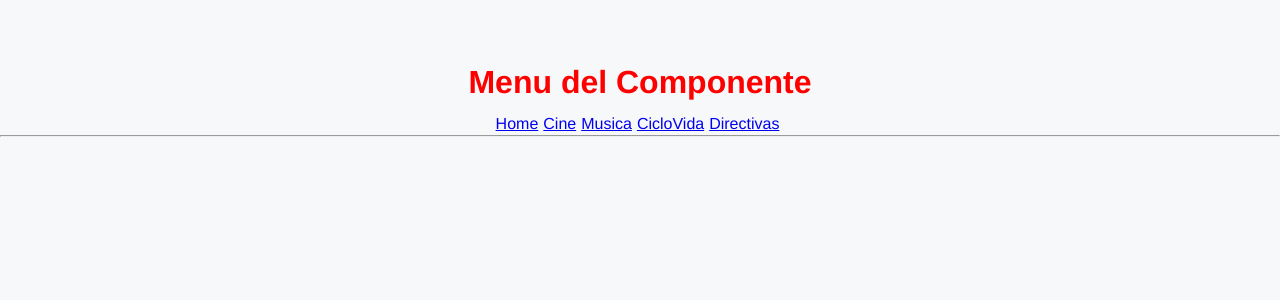
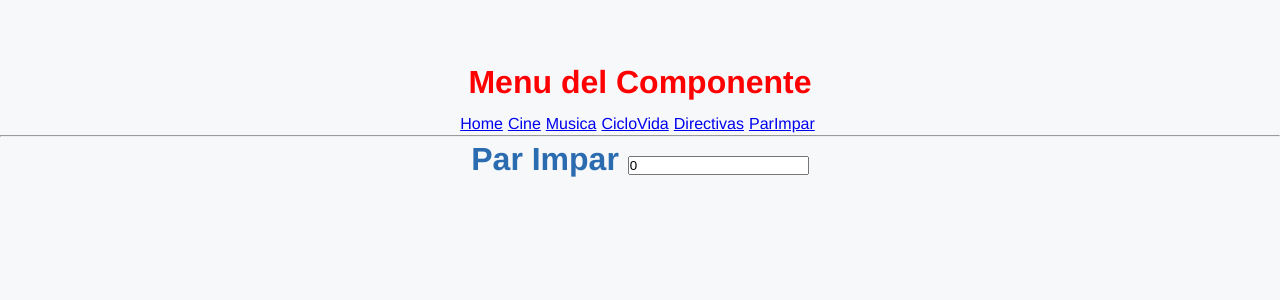
Before and after one commit to Alejandro4092/primervue, a Vue app: page /parimpar in a window 1280 px wide. Shown: the top 300 px of the page. Built offline with nearby package versions, Linux system fonts and the light colour scheme.

Commit message:
parimpar

```diff
--- a/src/Router.js
+++ b/src/Router.js
@@ -3,6 +3,7 @@ import CineComponent from './components/CineComponent.vue'
 import MusicaComponent from './components/MusicaComponent.vue'
 import CicloVida from  './components/CicloVida.vue'
 import DirectivasComponent from './components/DirectivasComponent.vue'
+import ParImpar from './components/ParImpar.vue'
 import { createRouter, createWebHistory } from 'vue-router'
 
 const myRoutes = [
@@ -20,6 +21,9 @@ const myRoutes = [
     },
     {
         path:"/directivas", component: DirectivasComponent
+    },
+     {
+        path:"/parimpar", component: ParImpar
     }
 ]
 //Creamos una variable para el router Indicando el tipo de navegacion y las rutas
--- a/src/components/MenuComponent.vue
+++ b/src/components/MenuComponent.vue
@@ -15,6 +15,9 @@
         </li>
         <li>
             <router-link to="/directivas">Directivas</router-link>
+        </li>
+         <li>
+            <router-link to="/parimpar">ParImpar</router-link>
         </li>
     </ul>
 
--- /dev/null
+++ b/src/components/ParImpar.vue
@@ -0,0 +1,24 @@
+<template>
+  <div>
+    <h1>
+        Par Impar
+        <input type="text" v-model="numero">
+    </h1>
+  </div>
+</template>
+
+<script>
+export default {
+    name:"ParImpar",
+    data(){
+        return{
+        numero:0
+        }
+    }
+
+}
+</script>
+
+<style>
+
+</style>
```
